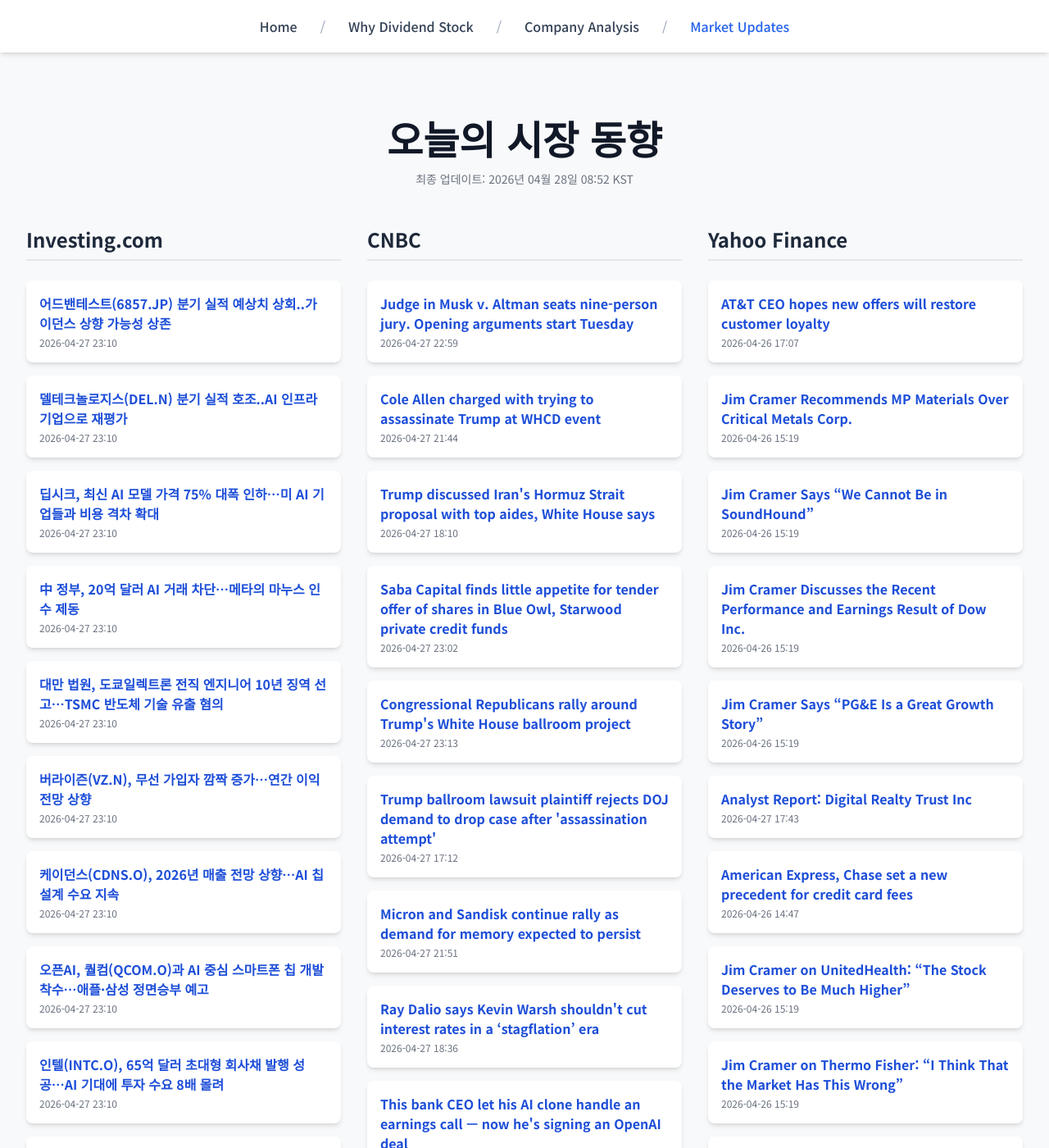
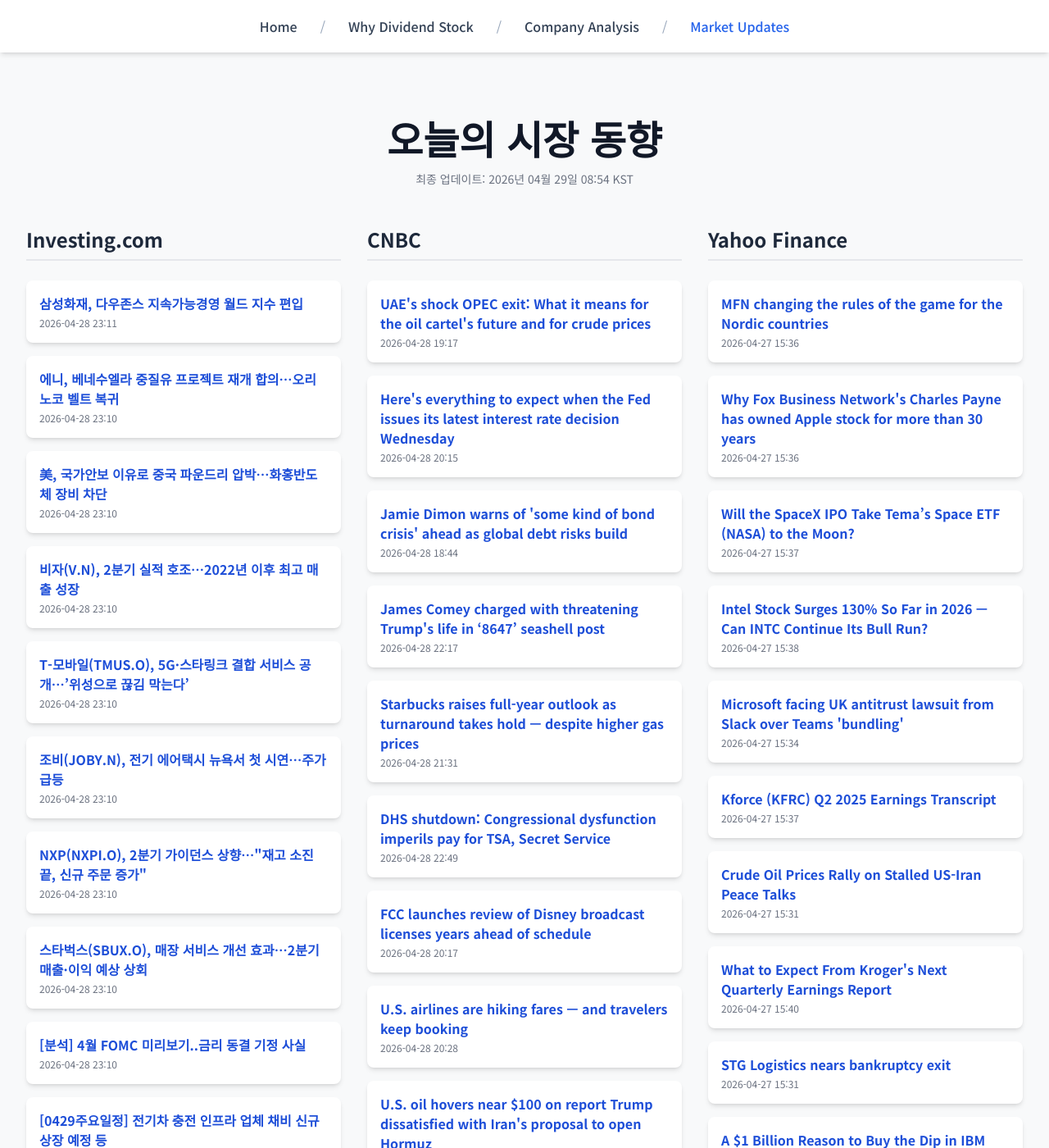
Before and after one commit to Kay-Hwang/my-company-analysis, a Jekyll site: the page built from market-updates.html, in a window 1280 px wide and 1400 px high. Shown: the whole window at 82% size. Built offline with Jekyll 4.4.1, drawn with Linux system fonts in a browser that asks for light colours; nearby versions of some CDN libraries; a script that is not in the unit is left out; some of the changed text lies outside the part shown.

Commit message:
Update daily data

```diff
--- a/_data/latest_data.json
+++ b/_data/latest_data.json
@@ -1,190 +1,190 @@
 {
-  "lastUpdated": "2026년 04월 28일 08:52 KST",
+  "lastUpdated": "2026년 04월 29일 08:54 KST",
   "news": {
     "investing": [
       {
-        "title": "어드밴테스트(6857.JP) 분기 실적 예상치 상회..가이던스 상향 가능성 상존",
-        "link": "https://kr.investing.com/news/stock-market-news/article-1915121",
-        "pubDate": "2026-04-27 23:10:27",
-        "summary": "어드밴테스트(6857.JP) 분기 실적 예상치 상회..가이던스 상향 가능성 상존"
+        "title": "삼성화재, 다우존스 지속가능경영 월드 지수 편입",
+        "link": "https://kr.investing.com/news/stock-market-news/article-1917257",
+        "pubDate": "2026-04-28 23:11:22",
+        "summary": "삼성화재, 다우존스 지속가능경영 월드 지수 편입"
       },
       {
-        "title": "델테크놀로지스(DEL.N) 분기 실적 호조..AI 인프라 기업으로 재평가",
-        "link": "https://kr.investing.com/news/stock-market-news/article-1915120",
-        "pubDate": "2026-04-27 23:10:26",
-        "summary": "델테크놀로지스(DEL.N) 분기 실적 호조..AI 인프라 기업으로 재평가"
+        "title": "에니, 베네수엘라 중질유 프로젝트 재개 합의…오리노코 벨트 복귀",
+        "link": "https://kr.investing.com/news/stock-market-news/article-1917254",
+        "pubDate": "2026-04-28 23:10:26",
+        "summary": "에니, 베네수엘라 중질유 프로젝트 재개 합의…오리노코 벨트 복귀"
       },
       {
-        "title": "딥시크, 최신 AI 모델 가격 75% 대폭 인하…미 AI 기업들과 비용 격차 확대",
-        "link": "https://kr.investing.com/news/stock-market-news/article-1915119",
-        "pubDate": "2026-04-27 23:10:26",
-        "summary": "딥시크, 최신 AI 모델 가격 75% 대폭 인하…미 AI 기업들과 비용 격차 확대"
+        "title": "美, 국가안보 이유로 중국 파운드리 압박…화홍반도체 장비 차단",
+        "link": "https://kr.investing.com/news/stock-market-news/article-1917253",
+        "pubDate": "2026-04-28 23:10:26",
+        "summary": "美, 국가안보 이유로 중국 파운드리 압박…화홍반도체 장비 차단"
       },
       {
-        "title": "中 정부, 20억 달러 AI 거래 차단…메타의 마누스 인수 제동",
-        "link": "https://kr.investing.com/news/stock-market-news/article-1915118",
-        "pubDate": "2026-04-27 23:10:26",
-        "summary": "中 정부, 20억 달러 AI 거래 차단…메타의 마누스 인수 제동"
+        "title": "비자(V.N), 2분기 실적 호조…2022년 이후 최고 매출 성장",
+        "link": "https://kr.investing.com/news/stock-market-news/article-1917252",
+        "pubDate": "2026-04-28 23:10:26",
+        "summary": "비자(V.N), 2분기 실적 호조…2022년 이후 최고 매출 성장"
       },
       {
-        "title": "대만 법원, 도쿄일렉트론 전직 엔지니어 10년 징역 선고…TSMC 반도체 기술 유출 혐의",
-        "link": "https://kr.investing.com/news/stock-market-news/article-1915117",
-        "pubDate": "2026-04-27 23:10:26",
-        "summary": "대만 법원, 도쿄일렉트론 전직 엔지니어 10년 징역 선고…TSMC 반도체 기술 유출 혐의"
+        "title": "T-모바일(TMUS.O), 5G·스타링크 결합 서비스 공개…’위성으로 끊김 막는다’",
+        "link": "https://kr.investing.com/news/stock-market-news/article-1917251",
+        "pubDate": "2026-04-28 23:10:25",
+        "summary": "T-모바일(TMUS.O), 5G·스타링크 결합 서비스 공개…’위성으로 끊김 막는다’"
       },
       {
-        "title": "버라이즌(VZ.N), 무선 가입자 깜짝 증가…연간 이익 전망 상향",
-        "link": "https://kr.investing.com/news/stock-market-news/article-1915116",
-        "pubDate": "2026-04-27 23:10:25",
-        "summary": "버라이즌(VZ.N), 무선 가입자 깜짝 증가…연간 이익 전망 상향"
+        "title": "조비(JOBY.N), 전기 에어택시 뉴욕서 첫 시연…주가 급등",
+        "link": "https://kr.investing.com/news/stock-market-news/article-1917250",
+        "pubDate": "2026-04-28 23:10:25",
+        "summary": "조비(JOBY.N), 전기 에어택시 뉴욕서 첫 시연…주가 급등"
       },
       {
-        "title": "케이던스(CDNS.O), 2026년 매출 전망 상향…AI 칩 설계 수요 지속",
-        "link": "https://kr.investing.com/news/stock-market-news/article-1915115",
-        "pubDate": "2026-04-27 23:10:25",
-        "summary": "케이던스(CDNS.O), 2026년 매출 전망 상향…AI 칩 설계 수요 지속"
+        "title": "NXP(NXPI.O), 2분기 가이던스 상향…\"재고 소진 끝, 신규 주문 증가\"",
+        "link": "https://kr.investing.com/news/stock-market-news/article-1917249",
+        "pubDate": "2026-04-28 23:10:25",
+        "summary": "NXP(NXPI.O), 2분기 가이던스 상향…\"재고 소진 끝, 신규 주문 증가\""
       },
       {
-        "title": "오픈AI, 퀄컴(QCOM.O)과 AI 중심 스마트폰 칩 개발 착수…애플·삼성 정면승부 예고",
-        "link": "https://kr.investing.com/news/stock-market-news/article-1915114",
-        "pubDate": "2026-04-27 23:10:25",
-        "summary": "오픈AI, 퀄컴(QCOM.O)과 AI 중심 스마트폰 칩 개발 착수…애플·삼성 정면승부 예고"
+        "title": "스타벅스(SBUX.O), 매장 서비스 개선 효과…2분기 매출·이익 예상 상회",
+        "link": "https://kr.investing.com/news/stock-market-news/article-1917248",
+        "pubDate": "2026-04-28 23:10:25",
+        "summary": "스타벅스(SBUX.O), 매장 서비스 개선 효과…2분기 매출·이익 예상 상회"
       },
       {
-        "title": "인텔(INTC.O), 65억 달러 초대형 회사채 발행 성공…AI 기대에 투자 수요 8배 몰려",
-        "link": "https://kr.investing.com/news/stock-market-news/article-1915113",
-        "pubDate": "2026-04-27 23:10:24",
-        "summary": "인텔(INTC.O), 65억 달러 초대형 회사채 발행 성공…AI 기대에 투자 수요 8배 몰려"
+        "title": "[분석] 4월 FOMC 미리보기..금리 동결 기정 사실",
+        "link": "https://kr.investing.com/news/stock-market-news/article-1917247",
+        "pubDate": "2026-04-28 23:10:24",
+        "summary": "[분석] 4월 FOMC 미리보기..금리 동결 기정 사실"
       },
       {
-        "title": "액센츄어(ACN.N), MS ’코파일럿’ 직원 10만 명에 배포…AI 업무 효율 ’최대 15배’",
-        "link": "https://kr.investing.com/news/stock-market-news/article-1915112",
-        "pubDate": "2026-04-27 23:10:24",
-        "summary": "액센츄어(ACN.N), MS ’코파일럿’ 직원 10만 명에 배포…AI 업무 효율 ’최대 15배’"
+        "title": "[0429주요일정] 전기차 충전 인프라 업체 채비 신규 상장 예정 등",
+        "link": "https://kr.investing.com/news/stock-market-news/article-1917246",
+        "pubDate": "2026-04-28 23:10:09",
+        "summary": "[0429주요일정] 전기차 충전 인프라 업체 채비 신규 상장 예정 등"
       }
     ],
     "cnbc": [
       {
-        "title": "Judge in Musk v. Altman seats nine-person jury. Opening arguments start Tuesday",
-        "link": "https://www.cnbc.com/2026/04/27/musk-altman-trial-openai-jury-selection.html",
-        "pubDate": "Mon, 27 Apr 2026 22:59:32 GMT",
-        "summary": "The Musk v. Altman trial kicked off at a federal courthouse in Oakland, California, with jury selection followed by opening arguments."
+        "title": "UAE's shock OPEC exit: What it means for the oil cartel's future and for crude prices",
+        "link": "https://www.cnbc.com/2026/04/28/oil-uae-opec-saudi-arabia.html",
+        "pubDate": "Tue, 28 Apr 2026 19:17:44 GMT",
+        "summary": "The UAE wants to ramp up production without constraints from OPEC, which could prove bearish for prices at some point."
       },
       {
-        "title": "Cole Allen charged with trying to assassinate Trump at WHCD event",
-        "link": "https://www.cnbc.com/2026/04/27/cole-allen-whcd-arraigment-trump.html",
-        "pubDate": "Mon, 27 Apr 2026 21:44:22 GMT",
-        "summary": "The Secret Service is facing scrutiny over security at the White House Correspondents' Dinner, where President Donald Trump was evacuated Saturday."
+        "title": "Here's everything to expect when the Fed issues its latest interest rate decision Wednesday",
+        "link": "https://www.cnbc.com/2026/04/28/fed-meeting-preview-april-2026.html",
+        "pubDate": "Tue, 28 Apr 2026 20:15:32 GMT",
+        "summary": "In what could be Jerome Powell's final meeting as Fed chair, he and his fellow policymakers are likely to continue their cautious approach."
       },
       {
-        "title": "Trump discussed Iran's Hormuz Strait proposal with top aides, White House says",
-        "link": "https://www.cnbc.com/2026/04/27/trump-iran-war-strait-of-hormuz-rubio.html",
-        "pubDate": "Mon, 27 Apr 2026 18:10:42 GMT",
-        "summary": "The Trump administration has repeatedly insisted that the central goal of the conflict is keeping Iran from ever obtaining a nuclear weapon."
+        "title": "Jamie Dimon warns of 'some kind of bond crisis' ahead as global debt risks build",
+        "link": "https://www.cnbc.com/2026/04/28/jamie-dimon-bond-crisis-global-debt-risks.html",
+        "pubDate": "Tue, 28 Apr 2026 18:44:41 GMT",
+        "summary": "Dimon, who runs JPMorgan Chase, the world's largest bank by market cap, said that today's growing mix of risks could combine in unpredictable ways."
       },
       {
-        "title": "Saba Capital finds little appetite for tender offer of shares in Blue Owl, Starwood private credit funds",
-        "link": "https://www.cnbc.com/2026/04/27/private-credit-funds-saba-capital-tender-offers-for-shares-are-below-initial-expectations.html",
-        "pubDate": "Mon, 27 Apr 2026 23:02:22 GMT",
-        "summary": "Investors' disinterest in getting liquidity at a steep discount comes amid a quarter that saw elevated redemptions across most private-credit, non-traded BDCs."
+        "title": "James Comey charged with threatening Trump's life in ‘8647’ seashell post",
+        "link": "https://www.cnbc.com/2026/04/28/james-comey-indicted-trump-seashell-8647.html",
+        "pubDate": "Tue, 28 Apr 2026 22:17:07 GMT",
+        "summary": "Trump had accused the former FBI Director Comey of \"calling for the assassination of the president\" by sharing the image of the numbers in an Instagram post."
       },
       {
-        "title": "Congressional Republicans rally around Trump's White House ballroom project",
-        "link": "https://www.cnbc.com/2026/04/27/congressional-republicans-trump-white-house-ballroom.html",
-        "pubDate": "Mon, 27 Apr 2026 23:13:27 GMT",
-        "summary": "A group of Senate Republicans is proposing a bill to authorize $400 million in federal funds for the construction of a White House ballroom."
+        "title": "Starbucks raises full-year outlook as turnaround takes hold — despite higher gas prices",
+        "link": "https://www.cnbc.com/2026/04/28/starbucks-sbux-q2-2026-earnings.html",
+        "pubDate": "Tue, 28 Apr 2026 21:31:31 GMT",
+        "summary": "Starbucks' global same-store sales, which only includes cafes open at least a year, increased 6.2%, fueled by more visits to its locations."
       },
       {
-        "title": "Trump ballroom lawsuit plaintiff rejects DOJ demand to drop case after 'assassination attempt'",
-        "link": "https://www.cnbc.com/2026/04/27/trump-ballroom-whcd-doj-lawsuit.html",
-        "pubDate": "Mon, 27 Apr 2026 17:12:07 GMT",
-        "summary": "Trump and others say the proposed White House ballroom would be much more secure than the Washington Hilton Hotel, where Saturday's shooting occurred."
+        "title": "DHS shutdown: Congressional dysfunction imperils pay for TSA, Secret Service",
+        "link": "https://www.cnbc.com/2026/04/28/dhs-tsa-shutdown-congress.html",
+        "pubDate": "Tue, 28 Apr 2026 22:49:00 GMT",
+        "summary": "The Department of Homeland Security has been shut down since February, as Congress continues to look for a compromise to fund the agency."
       },
       {
-        "title": "Micron and Sandisk continue rally as demand for memory expected to persist",
-        "link": "https://www.cnbc.com/2026/04/27/micron-and-sandisk-pop-as-memory-demand-to-remain-high-through-2030.html",
-        "pubDate": "Mon, 27 Apr 2026 21:51:57 GMT",
-        "summary": "Shares of Micron and Sandisk jumped after Melius Research said in a report that demand for memory will remain strong through the end of the decade."
+        "title": "FCC launches review of Disney broadcast licenses years ahead of schedule",
+        "link": "https://www.cnbc.com/2026/04/28/fcc-begins-review-of-disney-broadcast-licenses-years-ahead-of-schedule.html",
+        "pubDate": "Tue, 28 Apr 2026 20:17:21 GMT",
+        "summary": "The Federal Communications Commission has told Disney to file its broadcast license renewals early, citing concerns around its DEI policies."
       },
       {
-        "title": "Ray Dalio says Kevin Warsh shouldn't cut interest rates in a ‘stagflation’ era",
-        "link": "https://www.cnbc.com/2026/04/27/ray-dalio-says-kevin-warsh-shouldnt-cut-interest-rates-in-a-stagflation-era.html",
-        "pubDate": "Mon, 27 Apr 2026 18:36:16 GMT",
-        "summary": "Dalio said that if Kevin Warsh were to cut rates, it would risk damaging confidence in the central bank at a critical moment."
+        "title": "U.S. airlines are hiking fares — and travelers keep booking",
+        "link": "https://www.cnbc.com/2026/04/28/airlines-fares-fuel.html",
+        "pubDate": "Tue, 28 Apr 2026 20:28:17 GMT",
+        "summary": "Executives say travelers keep booking despite big jumps in airfare as they seek to cover the cost of fuel."
       },
       {
-        "title": "This bank CEO let his AI clone handle an earnings call — now he's signing an OpenAI deal",
-        "link": "https://www.cnbc.com/2026/04/27/openai-partners-with-customers-bank-in-push-to-automate-finance.html",
-        "pubDate": "Mon, 27 Apr 2026 18:45:54 GMT",
-        "summary": "It's part of Customers Bank CEO Sam Sidhu's effort to get ahead in the industry's race to transform itself using AI agents as a new digital workforce"
+        "title": "U.S. oil hovers near $100 on report Trump dissatisfied with Iran's proposal to open Hormuz",
+        "link": "https://www.cnbc.com/2026/04/28/oil-prices-us-iran-hormuz-negotiations-wti-brent-crude.html",
+        "pubDate": "Tue, 28 Apr 2026 19:15:32 GMT",
+        "summary": "Oil prices rose as investors parsed fresh signals from U.S.-Iran negotiations, with uncertainty over a potential de-escalation keeping markets on edge."
       },
       {
-        "title": "Spotify teams up with Peloton to launch global fitness content hub",
-        "link": "https://www.cnbc.com/2026/04/27/spotify-peloton-fitness-content-hub.html",
-        "pubDate": "Mon, 27 Apr 2026 13:04:36 GMT",
-        "summary": "Spotify teams with Peloton to launch fitness content, potentially opening new revenue streams while expanding Peloton’s global reach."
+        "title": "Pharma bets a little-known form of cholesterol will underpin its next blockbuster heart drugs",
+        "link": "https://www.cnbc.com/2026/04/27/lpa-drugs-from-novartis-amgen-and-eli-lilly-aim-to-prevent-heart-attacks.html",
+        "pubDate": "Mon, 27 Apr 2026 19:28:58 GMT",
+        "summary": "Novartis, Amgen and Eli Lilly are betting that slashing levels of a particularly bad form of cholesterol could deliver the next blockbusters in cardiology."
       }
     ],
     "yahoo": [
       {
-        "title": "AT&T CEO hopes new offers will restore customer loyalty",
-        "link": "https://finance.yahoo.com/markets/stocks/articles/t-hopes-latest-strategy-slow-170700426.html",
-        "pubDate": "2026-04-26T17:07:00Z",
-        "summary": "AT&T CEO hopes new offers will restore customer loyalty"
+        "title": "MFN changing the rules of the game for the Nordic countries",
+        "link": "https://finance.yahoo.com/sectors/healthcare/articles/mfn-changing-rules-game-nordic-153608453.html",
+        "pubDate": "2026-04-27T15:36:08Z",
+        "summary": "MFN changing the rules of the game for the Nordic countries"
       },
       {
-        "title": "Jim Cramer Recommends MP Materials Over Critical Metals Corp.",
-        "link": "https://finance.yahoo.com/markets/stocks/articles/jim-cramer-recommends-mp-materials-151925582.html",
-        "pubDate": "2026-04-26T15:19:25Z",
-        "summary": "Jim Cramer Recommends MP Materials Over Critical Metals Corp."
+        "title": "Why Fox Business Network's Charles Payne has owned Apple stock for more than 30 years",
+        "link": "https://finance.yahoo.com/news/why-fox-business-networks-charles-payne-has-owned-apple-stock-for-more-than-30-years-153647855.html",
+        "pubDate": "2026-04-27T15:36:47Z",
+        "summary": "Why Fox Business Network's Charles Payne has owned Apple stock for more than 30 years"
       },
       {
-        "title": "Jim Cramer Says “We Cannot Be in SoundHound”",
-        "link": "https://finance.yahoo.com/markets/stocks/articles/jim-cramer-says-cannot-soundhound-151926093.html",
-        "pubDate": "2026-04-26T15:19:26Z",
-        "summary": "Jim Cramer Says “We Cannot Be in SoundHound”"
+        "title": "Will the SpaceX IPO Take Tema’s Space ETF (NASA) to the Moon?",
+        "link": "https://finance.yahoo.com/markets/stocks/articles/spacex-ipo-tema-space-etf-153738615.html",
+        "pubDate": "2026-04-27T15:37:38Z",
+        "summary": "Will the SpaceX IPO Take Tema’s Space ETF (NASA) to the Moon?"
       },
       {
-        "title": "Jim Cramer Discusses the Recent Performance and Earnings Result of Dow Inc.",
-        "link": "https://finance.yahoo.com/markets/stocks/articles/jim-cramer-discusses-recent-performance-151920834.html",
-        "pubDate": "2026-04-26T15:19:20Z",
-        "summary": "Jim Cramer Discusses the Recent Performance and Earnings Result of Dow Inc."
+        "title": "Intel Stock Surges 130% So Far in 2026 — Can INTC Continue Its Bull Run?",
+        "link": "https://finance.yahoo.com/markets/stocks/articles/intel-stock-surges-130-far-153812298.html",
+        "pubDate": "2026-04-27T15:38:12Z",
+        "summary": "Intel Stock Surges 130% So Far in 2026 — Can INTC Continue Its Bull Run?"
       },
       {
-        "title": "Jim Cramer Says “PG&E Is a Great Growth Story”",
-        "link": "https://finance.yahoo.com/markets/stocks/articles/jim-cramer-says-pg-e-151923771.html",
-        "pubDate": "2026-04-26T15:19:23Z",
-        "summary": "Jim Cramer Says “PG&E Is a Great Growth Story”"
+        "title": "Microsoft facing UK antitrust lawsuit from Slack over Teams 'bundling'",
+        "link": "https://finance.yahoo.com/sectors/technology/articles/microsoft-facing-uk-antitrust-lawsuit-153441638.html",
+        "pubDate": "2026-04-27T15:34:41Z",
+        "summary": "Microsoft facing UK antitrust lawsuit from Slack over Teams 'bundling'"
       },
       {
-        "title": "Analyst Report: Digital Realty Trust Inc",
-        "link": "https://finance.yahoo.com/research/reports/ARGUS_4555_AnalystReport_1777311812000?yptr=yahoo&ncid=yahooproperties_plusresear_nm5q6ze1cei",
-        "pubDate": "2026-04-27T17:43:32Z",
-        "summary": "Analyst Report: Digital Realty Trust Inc"
+        "title": "Kforce (KFRC) Q2 2025 Earnings Transcript",
+        "link": "https://finance.yahoo.com/markets/stocks/articles/kforce-kfrc-q2-2025-earnings-153722918.html",
+        "pubDate": "2026-04-27T15:37:22Z",
+        "summary": "Kforce (KFRC) Q2 2025 Earnings Transcript"
       },
       {
-        "title": "American Express, Chase set a new precedent for credit card fees",
-        "link": "https://finance.yahoo.com/markets/stocks/articles/american-express-chase-set-precedent-144700033.html",
-        "pubDate": "2026-04-26T14:47:00Z",
-        "summary": "American Express, Chase set a new precedent for credit card fees"
+        "title": "Crude Oil Prices Rally on Stalled US-Iran Peace Talks",
+        "link": "https://finance.yahoo.com/sectors/energy/articles/crude-oil-prices-rally-stalled-153159401.html",
+        "pubDate": "2026-04-27T15:31:59Z",
+        "summary": "Crude Oil Prices Rally on Stalled US-Iran Peace Talks"
       },
       {
-        "title": "Jim Cramer on UnitedHealth: “The Stock Deserves to Be Much Higher”",
-        "link": "https://finance.yahoo.com/markets/stocks/articles/jim-cramer-unitedhealth-stock-deserves-151919131.html",
-        "pubDate": "2026-04-26T15:19:19Z",
-        "summary": "Jim Cramer on UnitedHealth: “The Stock Deserves to Be Much Higher”"
+        "title": "What to Expect From Kroger's Next Quarterly Earnings Report",
+        "link": "https://finance.yahoo.com/markets/stocks/articles/expect-krogers-next-quarterly-earnings-154002561.html",
+        "pubDate": "2026-04-27T15:40:02Z",
+        "summary": "What to Expect From Kroger's Next Quarterly Earnings Report"
       },
       {
-        "title": "Jim Cramer on Thermo Fisher: “I Think That the Market Has This Wrong”",
-        "link": "https://finance.yahoo.com/markets/stocks/articles/jim-cramer-thermo-fisher-think-151922762.html",
-        "pubDate": "2026-04-26T15:19:22Z",
-        "summary": "Jim Cramer on Thermo Fisher: “I Think That the Market Has This Wrong”"
+        "title": "STG Logistics nears bankruptcy exit",
+        "link": "https://finance.yahoo.com/markets/stocks/articles/stg-logistics-announces-deal-lenders-153110245.html",
+        "pubDate": "2026-04-27T15:31:10Z",
+        "summary": "STG Logistics nears bankruptcy exit"
       },
       {
-        "title": "Jim Cramer on POET: “Sounds Interesting, But Not 100% Up Interesting, Sell Some”",
-        "link": "https://finance.yahoo.com/markets/stocks/articles/jim-cramer-poet-sounds-interesting-151903456.html",
-        "pubDate": "2026-04-26T15:19:03Z",
-        "summary": "Jim Cramer on POET: “Sounds Interesting, But Not 100% Up Interesting, Sell Some”"
+        "title": "A $1 Billion Reason to Buy the Dip in IBM Stock",
+        "link": "https://finance.yahoo.com/markets/stocks/articles/1-billion-reason-buy-dip-152646354.html",
+        "pubDate": "2026-04-27T15:26:46Z",
+        "summary": "A $1 Billion Reason to Buy the Dip in IBM Stock"
       }
     ]
   }
```
